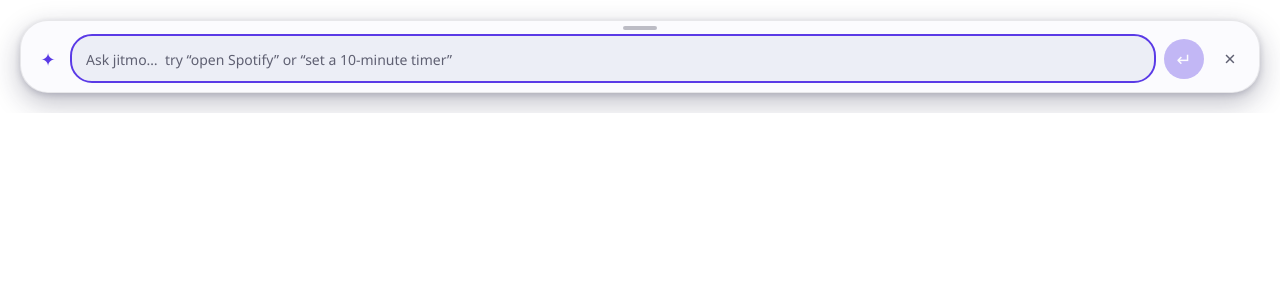
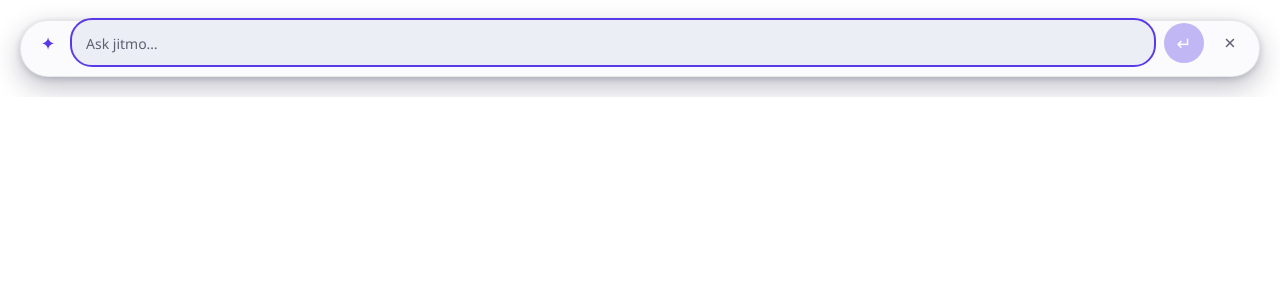
Before and after one commit to vednarvekar/jitmo, a React (Vite) app in the folder app/: page / in a window 1280 px wide. Shown: the top 300 px of the page. Built offline with nearby package versions, Linux system fonts and the light colour scheme.

Commit message:
Command bar: compact pill, drag from any empty part, no longer closes while dragging
Co-Authored-By: Claude Sonnet 5.5 <noreply@anthropic.com>

```diff
--- a/app/src/App.tsx
+++ b/app/src/App.tsx
@@ -32,6 +32,8 @@ export default function App() {
   const history = useRef<string[]>([]);
   const historyAt = useRef(-1);
   const hover = useRef(false);
+  // Dragging makes the window lose focus for a moment; that is not a click elsewhere.
+  const dragUntil = useRef(0);
 
   const resetBar = useCallback(() => {
     dispatch({ type: "reset" });
@@ -50,6 +52,7 @@ export default function App() {
       }),
       bridge.onBarShown(resetBar),
       bridge.onBarBlurred(() => {
+        if (Date.now() < dragUntil.current) return;
         if (hideOnBlur(stateRef.current)) bridge.hideBar();
       }),
     ];
@@ -151,15 +154,13 @@ export default function App() {
       <div
         className="bar"
         data-phase={state.phase}
+        data-tauri-drag-region
         onMouseEnter={() => (hover.current = true)}
         onMouseLeave={() => (hover.current = false)}
+        onMouseDown={() => (dragUntil.current = Date.now() + 2_000)}
       >
-        {/* The strip at the top is the handle for dragging the bar. */}
-        <div className="grip" data-tauri-drag-region title="Drag to move">
-          <span className="grip-dot" data-tauri-drag-region />
-        </div>
-
-        <div className="row">
+        {/* Any empty part of the pill drags it; the input and buttons do not. */}
+        <div className="row" data-tauri-drag-region>
           <span className="mark" data-tauri-drag-region aria-hidden="true">
             ✦
           </span>
@@ -169,7 +170,7 @@ export default function App() {
             autoFocus
             spellCheck={false}
             aria-label="Ask jitmo"
-            placeholder="Ask jitmo…  try “open Spotify” or “set a 10-minute timer”"
+            placeholder="Ask jitmo…"
             value={text}
             disabled={!typing}
             onChange={(e) => {
@@ -194,7 +195,7 @@ export default function App() {
           </button>
         </div>
 
-        <div className="result" role="status" aria-live="polite">
+        <div className="result" role="status" aria-live="polite" data-tauri-drag-region>
           {state.phase === "working" && (
             <div className="line muted">
               <span className="spinner" aria-hidden="true" /> Working…
```
Also changed, not shown: 1 other file (tests, documents, lock files or other folders).
